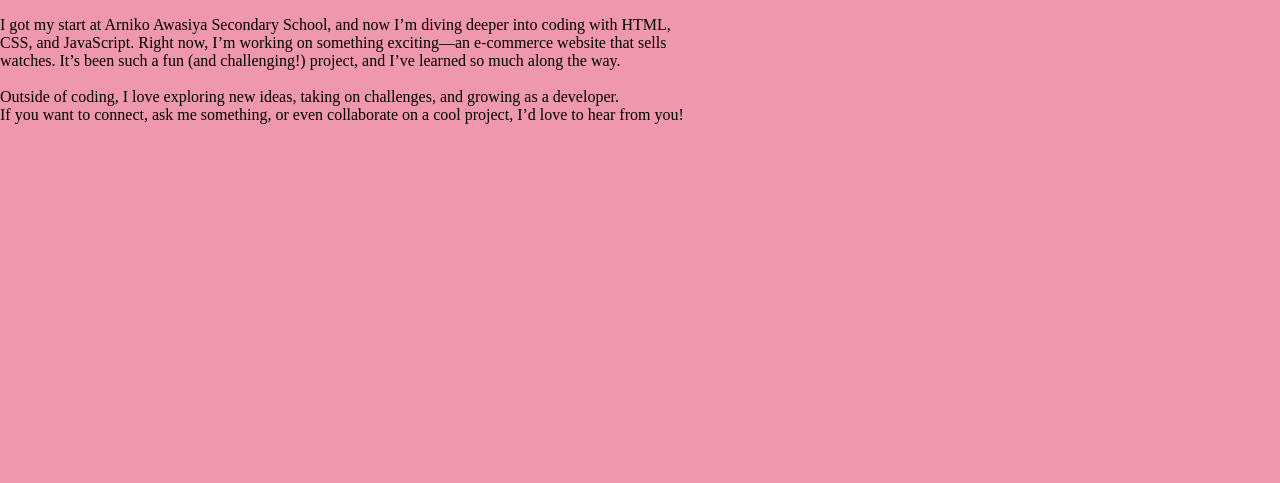
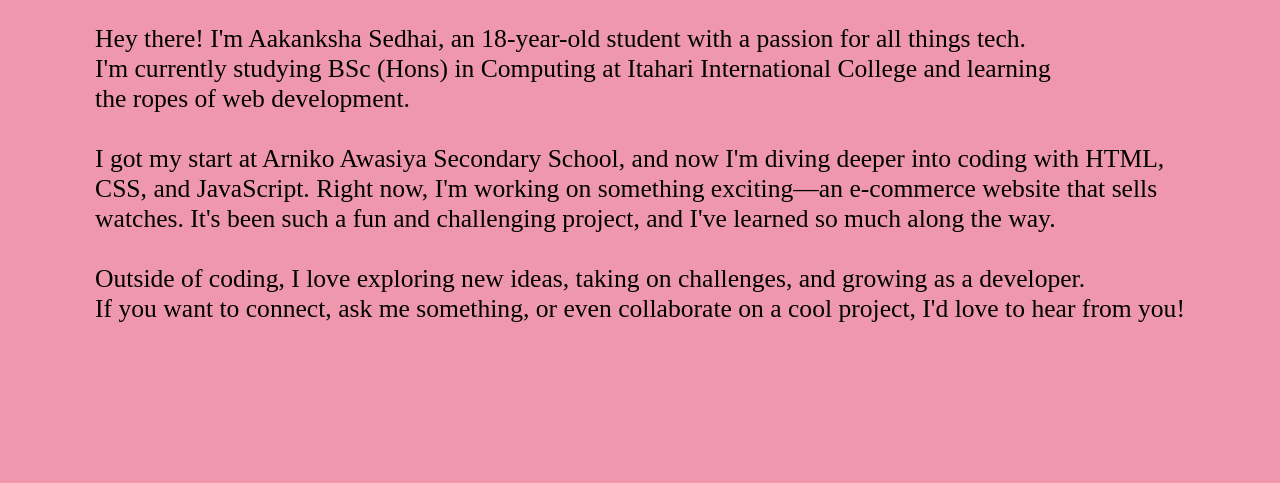
Before and after one commit to sedhaiaakanksha/protfolio, a plain HTML site: page about.html in a window 1280 px wide. Shown: the part 317-800 px from the top of the page. Drawn offline with Linux system fonts and the light colour scheme.

Commit message:
this is 4th version

```diff
--- a/about.html
+++ b/about.html
@@ -55,6 +55,16 @@
         align-items: center;
         text-shadow: 2px 2px 3px rgb(254, 252, 253);
      }
+     .desc p{
+        display: flex;
+        justify-content: center;
+        align-items: center;
+        margin-top: 80px;
+        color: black;
+        font-size: 1.6rem;
+        font-weight: 900px;
+
+     }
     </style>
 </head>
 <body>
@@ -78,17 +88,15 @@
     <h1>About me!</h1>
 </div>
 <div class="desc">
-    <p>
-        Hey there! I’m Aakanksha Sedhai, an 18-year-old student with a passion for all things tech.<br/>
-         I’m currently studying BSc (Hons) in Computing at Itahari International College and learning </br>
-         the ropes of web development.<br><br/>
+    <p>Hey there! I'm Aakanksha Sedhai, an 18-year-old student with a passion for all things tech.<br>
+        I'm currently studying BSc (Hons) in Computing at Itahari International College and learning <br>
+        the ropes of web development.<br><br>
+        I got my start at Arniko Awasiya Secondary School, and now I'm diving deeper into coding with HTML,<br/>
+        CSS, and JavaScript. Right now, I'm working on something exciting—an e-commerce website that sells<br>
+        watches. It's been such a fun and challenging project, and I've learned so much along the way.<br/><br/>
 
-        I got my start at Arniko Awasiya Secondary School, and now I’m diving deeper into coding with HTML,<br/>
-         CSS, and JavaScript. Right now, I’m working on something exciting—an e-commerce website that sells<br/>
-          watches. It’s been such a fun (and challenging!) project, and I’ve learned so much along the way.<br/><br/>
-
-        Outside of coding, I love exploring new ideas, taking on challenges, and growing as a developer.<br/>
-         If you want to connect, ask me something, or even collaborate on a cool project, I’d love to hear from you!    </p>
+        Outside of coding, I love exploring new ideas, taking on challenges, and growing as a developer.<br>
+        If you want to connect, ask me something, or even collaborate on a cool project, I'd love to hear from you!</p>
 </div>
 </div>
 </div>
```
